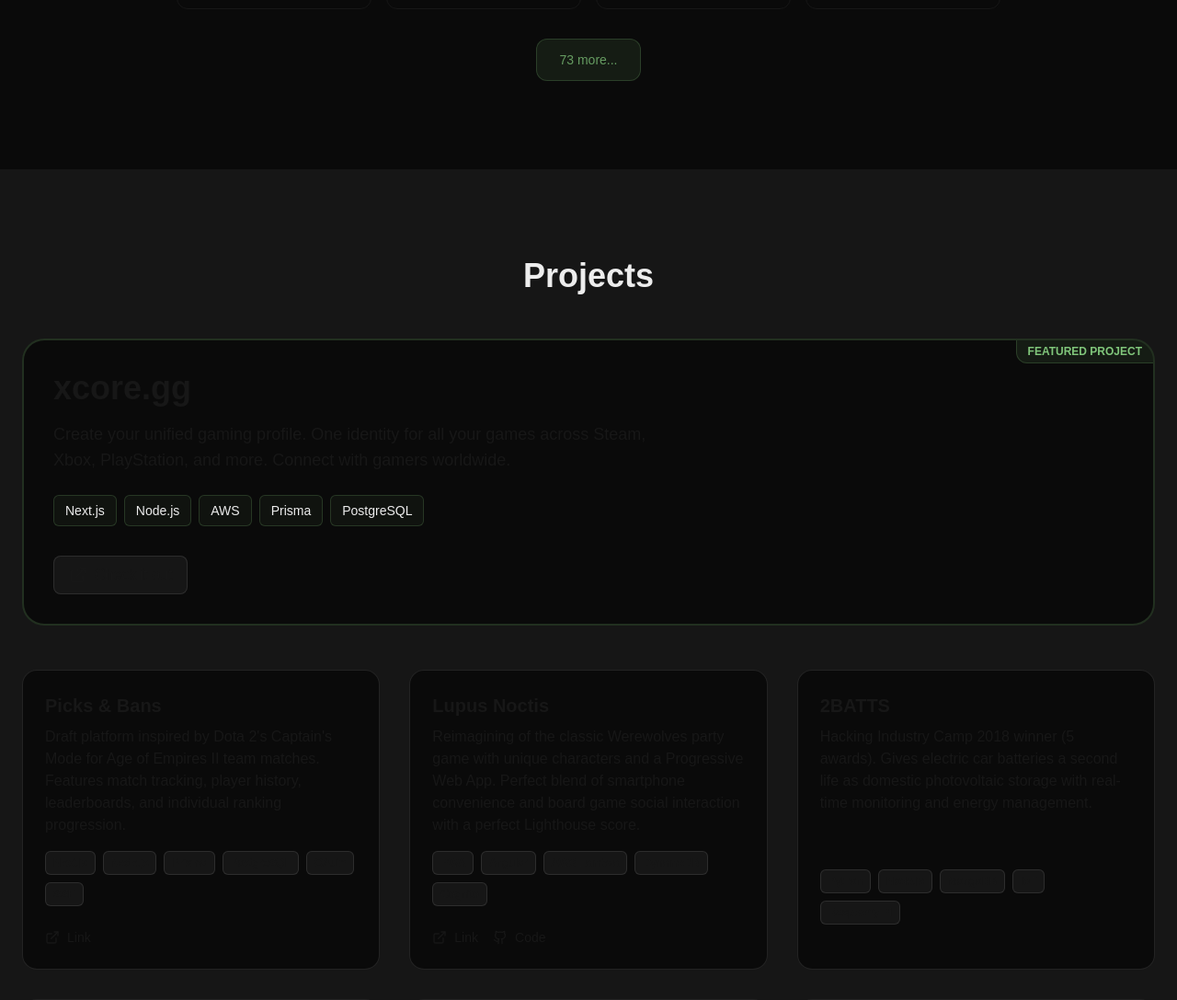
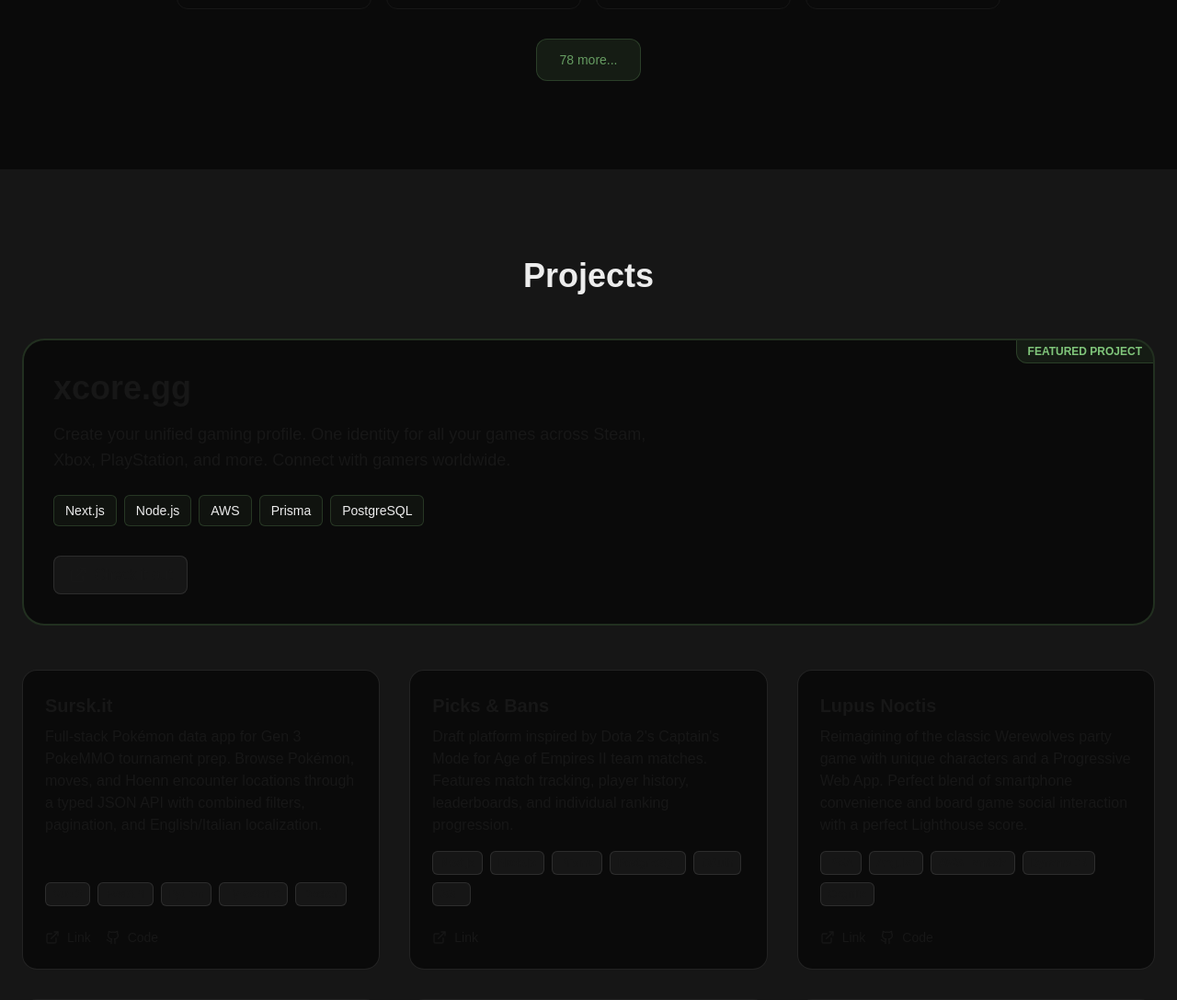
Before and after one commit to sercinci/ercoledev, a Next.js app: page / in a window 1280 px wide. Shown: the part 3395-4482 px from the top of the page at 92% size. Built offline with nearby package versions, Linux system fonts and the light colour scheme.

Commit message:
Add new project in portfolio and skills

```diff
--- a/src/components/Portfolio.tsx
+++ b/src/components/Portfolio.tsx
@@ -10,6 +10,14 @@
       "Create your unified gaming profile. One identity for all your games across Steam, Xbox, PlayStation, and more. Connect with gamers worldwide.",
     tags: ["Next.js", "Node.js", "AWS", "Prisma", "PostgreSQL"],
     link: "https://xcore.gg",
+  },
+  {
+    title: "Sursk.it",
+    description:
+      "Full-stack Pokémon data app for Gen 3 PokeMMO tournament prep. Browse Pokémon, moves, and Hoenn encounter locations through a typed JSON API with combined filters, pagination, and English/Italian localization.",
+    tags: ["Vue 3", "FastAPI", "Python", "TypeScript", "Docker"],
+    link: "https://sursk.it",
+    github: "https://github.com/sercinci/sursk.it",
   },
   {
     title: "Picks & Bans",
--- a/src/components/Skills.tsx
+++ b/src/components/Skills.tsx
@@ -20,11 +20,13 @@
   "JavaScript",
   "PWA",
   "Tailwind CSS",
+  "Vue",
   "Storybook",
   "HTML",
   "CSS",
   "SASS",
   "SCSS",
+  "Angular.js",
 
   // Libraries
   "React Query",
@@ -38,6 +40,8 @@
   "Hapi.js",
   "REST APIs",
   "GraphQL",
+  "Hasura",
+  "FastAPI",
   "Socket.io",
   "Sequelize",
   "OAuth",
@@ -83,6 +87,7 @@
   "GitHub Actions",
   "Jenkins",
   "Docker",
+  "Kubernetes",
 
   // Architecture
   "Microservices",
```
